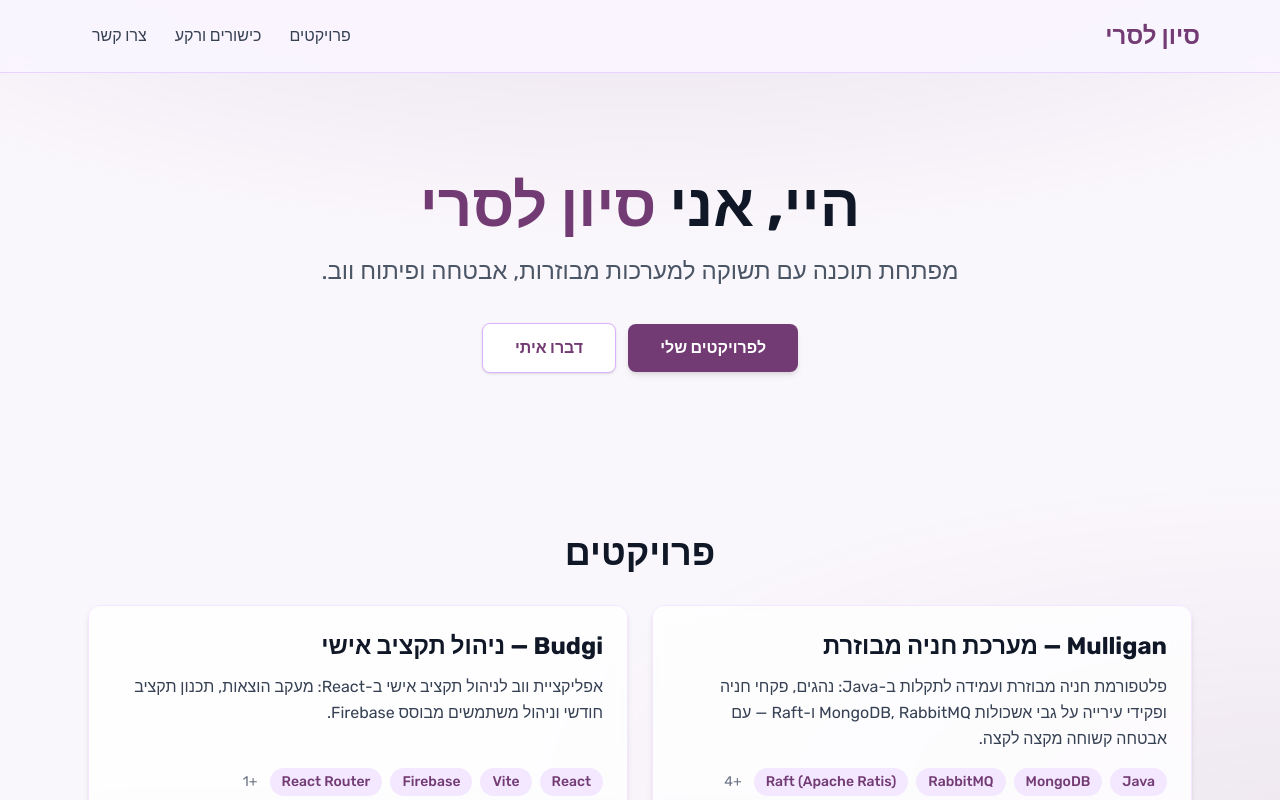
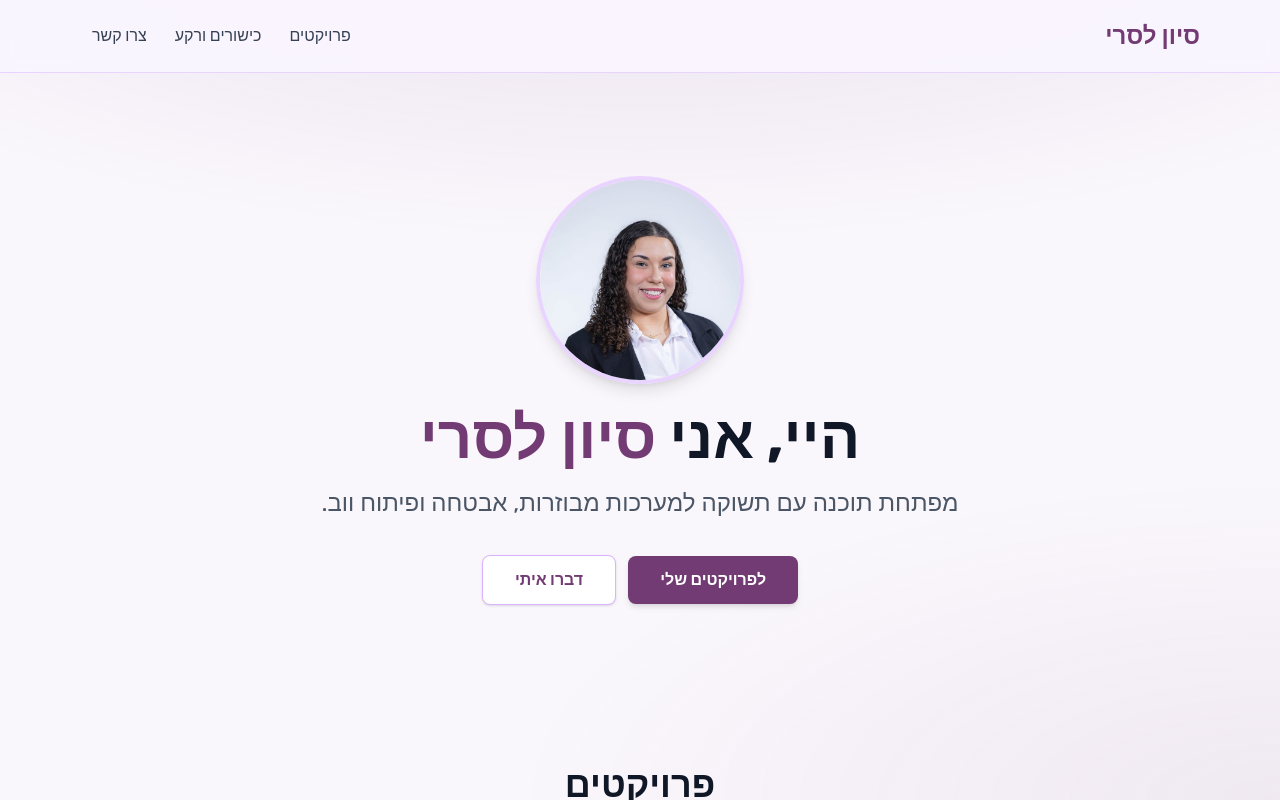
Before and after one commit to SivanSoftware/SivanSoftware.github.io, a Next.js app: page / in a window 1280 px wide. Shown: the top 800 px of the page. Built offline with nearby package versions, Linux system fonts and the light colour scheme.

Commit message:
Add profile photo to hero section

```diff
--- a/app/page.tsx
+++ b/app/page.tsx
@@ -1,5 +1,6 @@
 "use client";
 import { useState } from "react";
+import Image from "next/image";
 import ProjectModal from "./components/ProjectModal";
 
 type Project = {
@@ -65,6 +66,14 @@ export default function Home() {
     <main id="top" className="pt-20">
       {/* פתיח */}
       <section className="max-w-6xl mx-auto px-4 sm:px-6 py-16 sm:py-24 text-center">
+        <Image
+          src="/sivan.jpg"
+          alt="סיון לסרי"
+          width={667}
+          height={1000}
+          priority
+          className="w-40 h-40 sm:w-52 sm:h-52 rounded-full object-cover object-top mx-auto mb-6 border-4 border-purple-200 shadow-lg"
+        />
         <h1 className="text-4xl sm:text-6xl font-extrabold text-gray-900 mb-4">
           היי, אני <span className="text-[#733B73]">סיון לסרי</span>
         </h1>
```
Also changed, not shown: public/sivan.jpg (added).
